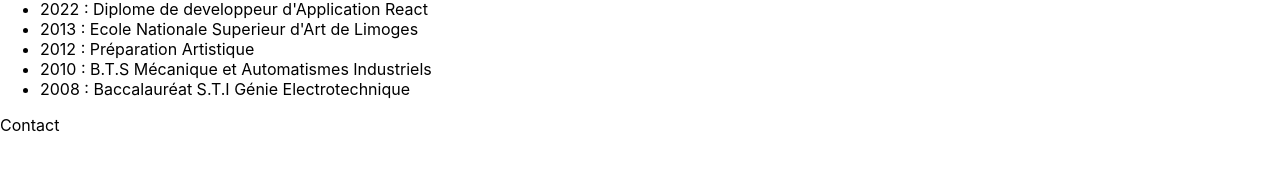
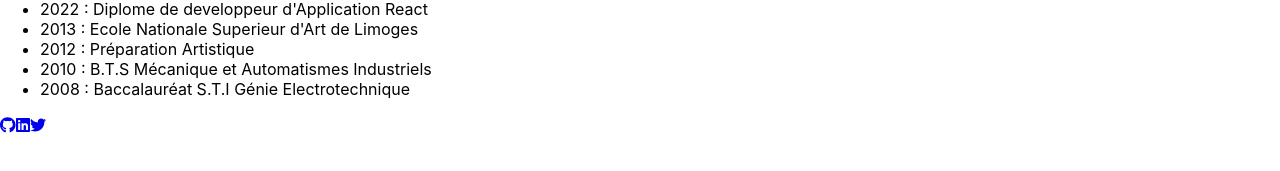
Before and after one commit to picyoh/cv, a React (Create React App) app: page / in a window 1280 px wide. Shown: the part 129-300 px from the top of the page. Built offline with nearby package versions, Linux system fonts and the light colour scheme.

Commit message:
feat: Contact
add icons to Contact component

```diff
--- a/src/components/TimeLine.jsx
+++ b/src/components/TimeLine.jsx
@@ -3,8 +3,8 @@
 function TimeLine(props) {
 
     const { datas } = props;
-    const list = datas.map((element) => {
-        return <li> {element.year} : {element.infos} </li>
+    const list = datas.map((element, index) => {
+        return <li key={index}> {element.year} : {element.infos} </li>
     });
 
     return (
--- a/src/index.js
+++ b/src/index.js
@@ -1,14 +1,23 @@
-import React from 'react';
-import ReactDOM from 'react-dom';
-import './index.css';
-import App from './App';
-import reportWebVitals from './reportWebVitals';
+import React from "react";
+import ReactDOM from "react-dom";
+import { BrowserRouter as Router, Routes, Route } from "react-router-dom";
+
+import "./index.css";
+import reportWebVitals from "./reportWebVitals";
+
+import App from "./App";
+import Error from './layouts/Error'
 
 ReactDOM.render(
   <React.StrictMode>
-    <App />
+    <Router>
+      <Routes>
+        <Route path="/" element={<App />} />
+        <Route path="*" element={<Error />} />
+      </Routes>
+    </Router>
   </React.StrictMode>,
-  document.getElementById('root')
+  document.getElementById("root")
 );
 
 // If you want to start measuring performance in your app, pass a function
--- a/src/layouts/Contact.jsx
+++ b/src/layouts/Contact.jsx
@@ -1,8 +1,21 @@
 import React from 'react'
+import { Link } from 'react-router-dom'
+import { FontAwesomeIcon } from '@fortawesome/react-fontawesome'
+import { faGithub, faLinkedin, faTwitter } from '@fortawesome/free-brands-svg-icons'
 
-function Contact(){
-    return(
-        <div>Contact</div>
+function Contact() {
+    return (
+        <div className="contact">
+            <Link to="https://github.com/picyoh">
+                <FontAwesomeIcon icon={ faGithub } />
+            </Link>
+            <Link to="https://github.com/picyoh">
+                <FontAwesomeIcon icon={ faLinkedin } />
+            </Link>
+            <Link to="https://github.com/picyoh">
+                <FontAwesomeIcon icon={ faTwitter } />
+            </Link>
+        </div>
     )
 }
 
--- /dev/null
+++ b/src/layouts/Error.jsx
@@ -0,0 +1,9 @@
+import React from 'react'
+
+function Error(){
+    return(
+        <div>Error</div>
+    )
+}
+
+export default Error
```
Also changed, not shown: package.json (+5 -4 lines), 1 other file (tests, documents, lock files or other folders).
